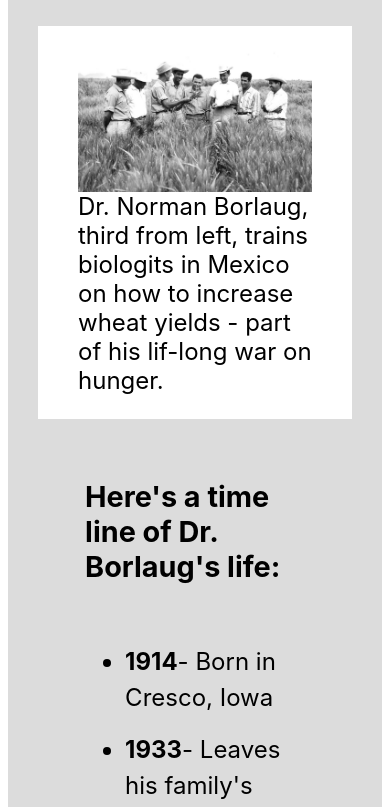
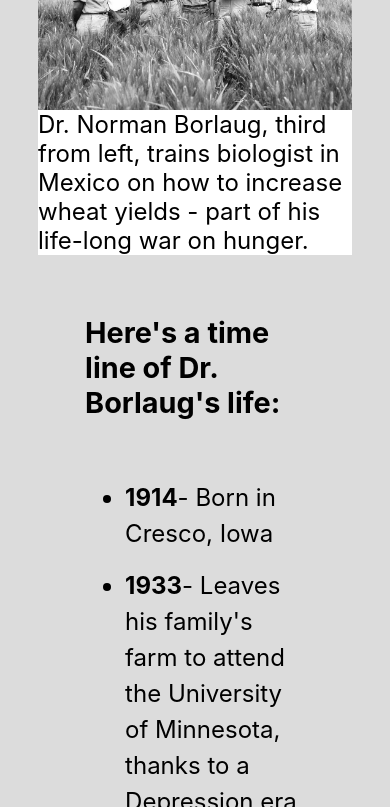
Before and after one commit to amirestes/Tribute_Page, a plain HTML site: page index.html in a window 390 px wide. Shown: the part 667-1474 px from the top of the page. Drawn offline with Linux system fonts and the light colour scheme.

Commit message:
adjust width and add media queries

```diff
--- a/index.html
+++ b/index.html
@@ -18,8 +18,8 @@
             <figure>
                 <img src="img/10613180113_fdf7bcd316_b.jpg" alt="Photo of Dr. Norman Borlaug in a field" id="image">
                 <figcaption id="img-caption">
-                    Dr. Norman Borlaug, third from left, trains biologits in Mexico on how to increase wheat yields -
-                    part of his lif-long war on hunger.
+                    Dr. Norman Borlaug, third from left, trains biologist in Mexico on how to increase wheat yields -
+                    part of his life-long war on hunger.
                 </figcaption>
             </figure>
         </div>
--- a/style.css
+++ b/style.css
@@ -1,10 +1,11 @@
 body {
     font-family: -apple-system, BlinkMacSystemFont, 'Segoe UI', Roboto, Oxygen, Ubuntu, Cantarell, 'Open Sans', 'Helvetica Neue', sans-serif;
     font-size: 1.5em;
+    background-color: #DCDCDC;
 }
 
 h1 {
-    font-size: 4em;
+    font-size: 3em;
     padding: 0;
     margin-bottom: 0;
 }
@@ -25,11 +26,15 @@ span {
 }
 
 img {
-    max-width: 100%;
+    width: 100%;
     display: block;
     height: auto;
     margin: 0 auto;
     }
+
+figure {
+    margin: 0;
+}
 
 #img-div {
     display: flex;
@@ -71,3 +76,16 @@ blockquote {
     margin: 0 auto 50px auto;
     text-align: left;
     max-width: 545px;
+}
+
+@media only screen and (min-width: 768px) {
+    h1 {
+        font-size: 4em;
+        padding: 0;
+        margin-bottom: 0;
+    }
+}
+
+@media only screen and (min-width: 1200px) {
+
+}
```
